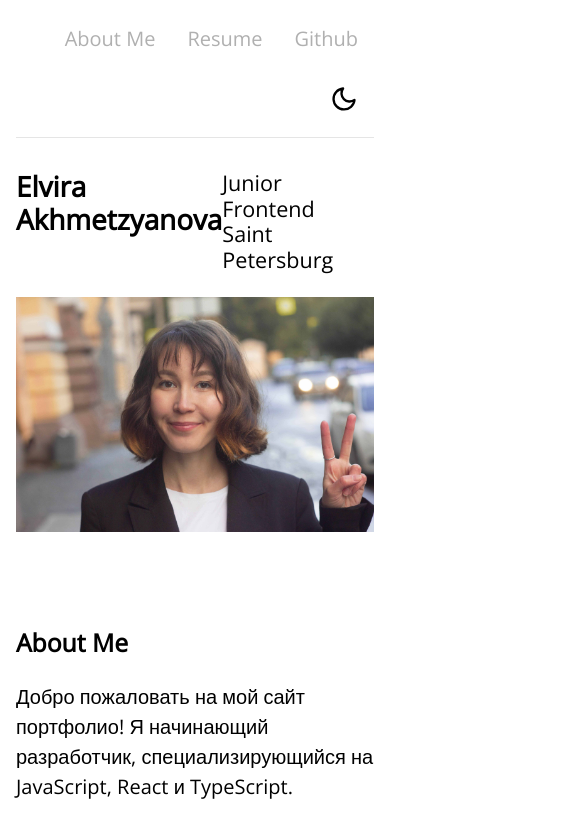
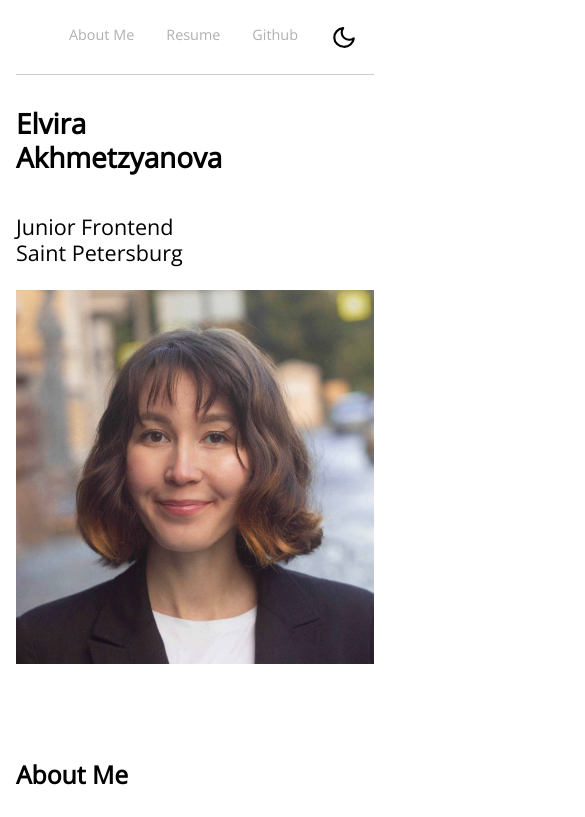
Before and after one commit to elli-ma/PORTFOLIO, a React (Create React App) app: page / in a window 390 px wide. Shown: the top 817 px of the page, 585 px wide, since content can reach past the window. Built offline with nearby package versions, Linux system fonts and the light colour scheme; the HTML template or start-up script is replaced by a standard one; a web font is replaced by a local one.

Commit message:
projects

```diff
--- a/src/App.css
+++ b/src/App.css
@@ -24,28 +24,81 @@ a.nav-link:hover {
 a.link-secondary:hover {
   width: 100px;
   height: 100px;
-  background-color: blueviolet;
   color: black;
+}
+.card-header {
+  padding: 0;
+  width: 100%;
+  overflow: hidden;
+}
+.card-img-top {
+  transition: transform 0.25s;
+}
+.card-img-top:hover {
+  transform: scale(1.2);
+}
+
+.card-text {
+  color: rgb(103, 101, 101);
 }
 .fa-brands {
   font-size: 300%;
   color: rgb(176, 176, 176);
 }
 .fa-brands:hover {
-  color: black;
+  color: rgb(103, 101, 101);
 }
-hr{
-  opacity: 0.1;
+hr {
+  opacity: 0.2;
+}
+
+.skills-small {
+  display: none;
+}
+.skills-big {
+  display: flex;
+}
+.img-small {
+  display: none;
 }
 @media (max-width: 1450px) {
   .education {
     display: flex;
     flex-direction: column;
   }
-.skills {
+  .skills-big {
+    display: none;
+  }
+  .skills-small {
     display: flex;
     flex-direction: column;
-  padding: 0;
   }
-
 }
+@media (max-width: 840px) {
+  .fa-brands {
+    font-size: 200%;
+  }
+  .about-me {
+    font-size: 80%;
+  }
+  a.nav-link {
+    font-size: 90%;
+    padding-bottom: 0em;
+  }
+  .nav-item {
+    font-size: 80%;
+  }
+  .nav-item img {
+    width: 90%;
+  }
+  .photo {
+    display: flex;
+    flex-direction: column;
+  }
+  .img-big {
+    display: none;
+  }
+  .img-small {
+    display: block;
+  }
+}
--- a/src/App.js
+++ b/src/App.js
@@ -1,8 +1,8 @@
 import './App.css';
 import Nav from './components/Nav';
-import Foto from './components/Foto';
+import Photo from './components/Photo';
 import Aboutme from './components/Aboutme';
-import Projects from './components/Projects/Projects';
+import Projects from './components/Projects';
 import Skills from './components/Skills';
 import Education from './components/Education';
 import End from './components/End'
@@ -11,10 +11,9 @@ import React, { useState } from "react";
 
 
 function App() {
+
   let startColor = localStorage.getItem("color") ?? 'white';
-
   const [view, SetView] = useState(startColor);
-
   function handleView() {
     if (view == 'white') {
       localStorage.setItem("color", 'black')
@@ -33,16 +32,16 @@ function App() {
       <div className="container-sm fs-5 p-3">
 
         <Nav handleView={handleView} view={view} />
-        <hr/>
-        <Foto />
+        <hr />
+        <Photo />
         <Aboutme />
-        <hr/>
+        <hr />
         <Projects />
-        <hr/>
+        <hr />
         <Skills />
-        <hr/>
+        <hr />
         <Education />
-        <hr/>
+        <hr />
         <End />
       </div>
     </div>
--- a/src/components/Aboutme.jsx
+++ b/src/components/Aboutme.jsx
@@ -5,7 +5,7 @@ function Aboutme() {
         <div>
             <section id="about-me" className="about-me-pad2 my-4 py-5 ">
                 <h2 className="my-4 fw-bolder">About Me</h2>
-                <div className="">
+                <div className="about-me">
                     <p>
                         Добро пожаловать на мой сайт портфолио! Я начинающий разработчик, специализирующийся на JavaScript, React и TypeScript.
                         {/* Я посвятила много времени и усилий, чтобы развивать свои знания и навыки в различных технологиях веб-разработки.
@@ -20,9 +20,8 @@ function Aboutme() {
                     </p>
                 </div>
             </section >
-
         </div>
-    );
+    )
 }
 
 export default Aboutme;
--- a/src/components/Education.jsx
+++ b/src/components/Education.jsx
@@ -4,15 +4,12 @@ function Education() {
     return (
         <div className="education d-flex justify-content-between my-6 py-5">
             <h2 className="my-4 fw-bolder">Education</h2>
-            <div className="">
+            <div>
                 <h4>Chelyabinsk State Pedagogical University (ЮУрГГПУ) 2014</h4>
                 <p >Профессиональное обучение
                     (Информатика, вычислительная техника и компьютерные технологии)</p>
             </div>
-
         </div>
-
-
     )
 }
 
--- a/src/components/End.jsx
+++ b/src/components/End.jsx
@@ -4,14 +4,10 @@ import React from "react"
 function End() {
     return (
         <div className="my-4 ">
-
             <footer>
                 <a className="nav-link fw-light p-5 text-center" href="mailto: elli9225@gmail.com" >elli9225@gmail.com</a>
             </footer>
-
         </div>
-
-
     )
 }
 
--- a/src/components/Foto.jsx
+++ /dev/null
@@ -1,22 +0,0 @@
-import React from 'react';
-import ImgMe from '../images/1.jpg'
-
-function Foto() {
-    return (
-
-        <div>
-            <div class="d-flex justify-content-between">
-                <div className="my-3">
-                    <h1 className="fw-bolder">Elvira <br />Akhmetzyanova</h1>
-                </div>
-                <div className="py-3">
-                    <h4>Junior Frontend <br /> Saint Petersburg</h4>
-                </div>
-            </div>
-            <img className="img-fluid " src={ImgMe} alt=""></img>
-        </div>
-
-    );
-}
-
-export default Foto;
--- /dev/null
+++ b/src/components/Photo.jsx
@@ -0,0 +1,22 @@
+import React from 'react';
+import ImgMe from '../images/Photo1.jpg'
+import ImgMeS from '../images/Photo2.jpg'
+
+function Photo() {
+    return (
+        <div>
+            <div class="photo d-flex justify-content-between">
+                <div className="my-3">
+                    <h1 className="fw-bolder">Elvira <br />Akhmetzyanova</h1>
+                </div>
+                <div className="py-3">
+                    <h4 >Junior Frontend <br /> Saint Petersburg</h4>
+                </div>
+            </div>
+            <img className="img-big img-fluid " src={ImgMe} alt=""></img>
+            <img className="img-small img-fluid " src={ImgMeS} alt=""></img>
+        </div>
+    );
+}
+
+export default Photo;
--- a/src/components/Projects/Item.jsx
+++ /dev/null
@@ -1,26 +0,0 @@
-import React from "react";
-
-function Item() {
-    return (
-        <div className="d-flex flex-column w-40 gap-4">
-            <div className=" p-3 mb-5 ">
-                <a href="https://elli-ma.github.io/krestiki/">
-                    <img className="w-100"  alt="" />
-                </a>
-            </div>
-            <div className="">
-                <a className="nav-link fw-light" href="https://github.com/elli-ma/krestiki">Tic Tac Toe</a>
-                <p>"Крестики-нолики" - это интерактивный проект, реализованный на языках программирования JavaScript,
-                    HTML и CSS. В рамках проекта я создала классическую игру, которую любят миллионы игроков по всему миру.
-                    В проекте реализованы основные функциональности, проверка выигрышных комбинаций и отображение сообщений
-                    о победе или ничьей. Также я добавил простой и интуитивно понятный дизайн, который делает игру приятной
-                    для глаз и удобной для игры.
-                </p>
-            </div>
-        </div>
-    )
-}
-
-
-
-export default Item;
--- a/src/components/Skills.jsx
+++ b/src/components/Skills.jsx
@@ -2,13 +2,12 @@ import React from 'react';
 
 function Skills() {
     return (
+        <div>
+            <section className="my-4 py-5">
 
-        <div>
-            <section className="my-4 py-5" >
-
-                <div className="d-flex skills justify-content-between gap-2 align-items-center">
+                <div className="skills-big justify-content-between gap-2 align-items-center">
                     <h2 className="my-4 pe-5 fw-bolder" >Skills</h2>
-                    <div className ="d-flex justify-content-between ps-5 ms-5 w-100 ">
+                    <div className="d-flex justify-content-between ps-5 ms-5 w-100 ">
                         <i className="fa-brands fa-html5 ps-5 ms-5 "></i>
                         <i className="fa-brands fa-css3-alt "></i>
                         <i className="fa-brands fa-js "></i>
@@ -17,13 +16,23 @@ function Skills() {
                         <i className="fa-brands fa-bootstrap "></i>
                         <i className="fa-brands fa-sass "></i>
                     </div>
+                </div>
 
+                <div className="skills-small ">
+                    <h2 className="my-4 fw-bolder" >Skills</h2>
+                    <div className="justify-content-between d-flex">
+                        <i className="fa-brands fa-html5"></i>
+                        <i className="fa-brands fa-css3-alt "></i>
+                        <i className="fa-brands fa-js "></i>
+                        <i className="fa-brands fa-react "></i>
+                        <i className="fa-brands fa-github "></i>
+                        <i className="fa-brands fa-bootstrap "></i>
+                        <i className="fa-brands fa-sass "></i>
+                    </div>
                 </div>
 
             </section>
-
         </div>
-
     );
 }
 
```
Also changed, not shown: src/components/Nav.jsx (+1 -9 lines), src/components/Projects.jsx (renamed from src/components/Projects/Projects.jsx, +15 -16 lines), src/images/Photo1.jpg (renamed from src/images/1.jpg), src/images/Photo2.jpg (renamed from src/images/4.jpg). Lines whose indentation alone changed are shown as unchanged.
